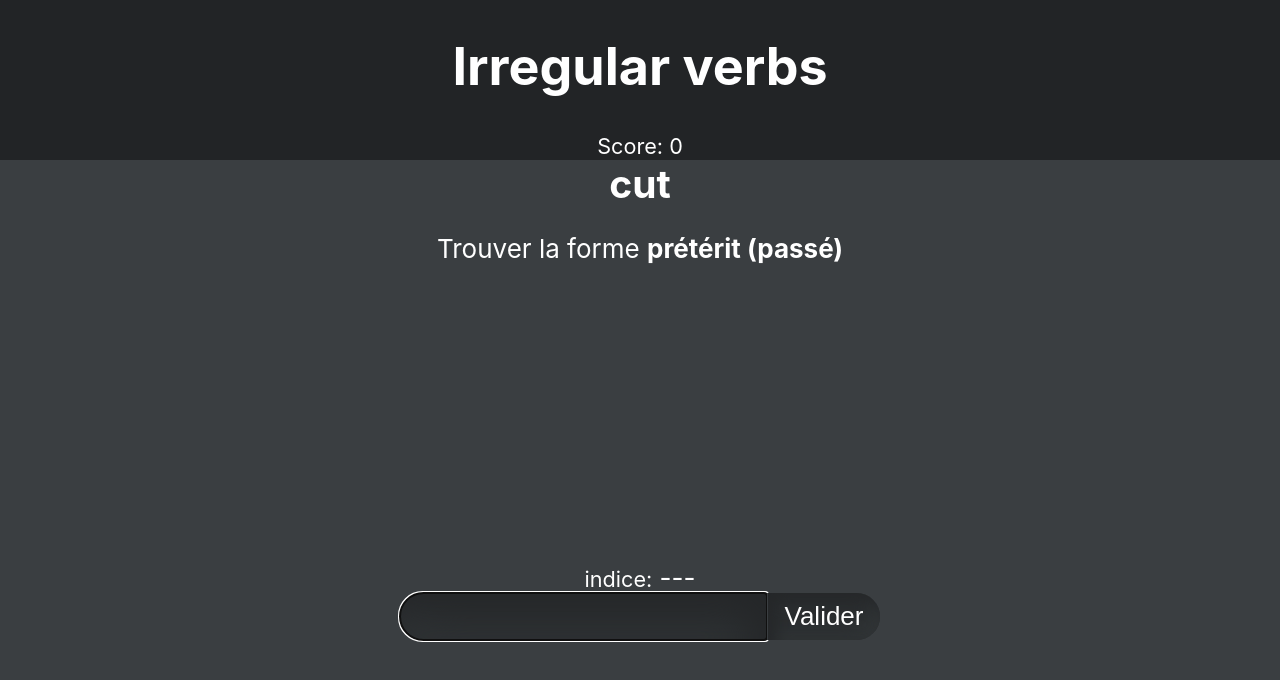
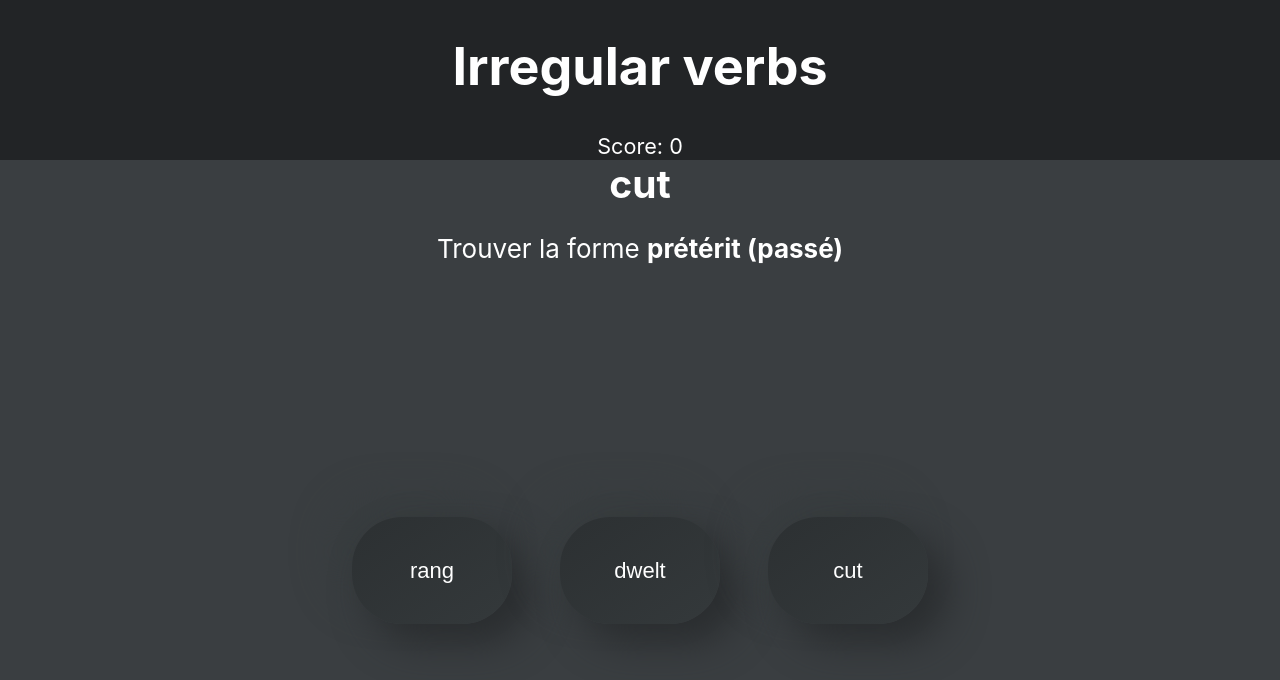
Before and after one commit to ditiz/irregular-verbs, a React (Create React App) app: page / in a window 1280 px wide. Shown: the top 680 px of the page. Built offline with nearby package versions, Linux system fonts and the light colour scheme; the HTML template or start-up script is replaced by a standard one.

Commit message:
add WriteParticiple

```diff
--- a/src/RandomVerb/RandomVerb.tsx
+++ b/src/RandomVerb/RandomVerb.tsx
@@ -4,6 +4,7 @@ import { randNumber } from "../utils";
 import GuestFr from "../GuestFr/GuestFr";
 import GuestParticiple from "../GuestParticiple/GuestParticiple";
 import WritePast from "../WritePast/WritePast";
+import WriteParticiple from "../WriteParticiple/WriteParticiple";
 
 interface IRandomVerbProps {
   score: number;
@@ -14,25 +15,30 @@ interface IRandomVerbProps {
 function RandomVerb({ score, setScore, resetScore }: IRandomVerbProps) {
   const [reload, setReload] = useState(false);
   const [elements] = useState<JSX.Element[]>([
-    // <GuestPast
-    //   score={score}
-    //   setScore={setScore}
-    //   resetScore={resetScore}
-    //   setReload={setReload}
-    // />,
-    // <GuestParticiple
-    //   score={score}
-    //   setScore={setScore}
-    //   resetScore={resetScore}
-    //   setReload={setReload}
-    // />,
-    // <GuestFr
-    //   score={score}
-    //   setScore={setScore}
-    //   resetScore={resetScore}
-    //   setReload={setReload}
-    // />,
+    <GuestPast
+      score={score}
+      setScore={setScore}
+      resetScore={resetScore}
+      setReload={setReload}
+    />,
+    <GuestParticiple
+      score={score}
+      setScore={setScore}
+      resetScore={resetScore}
+      setReload={setReload}
+    />,
+    <GuestFr
+      score={score}
+      setScore={setScore}
+      resetScore={resetScore}
+      setReload={setReload}
+    />,
     <WritePast
+      setScore={setScore}
+      resetScore={resetScore}
+      setReload={setReload}
+    />,
+    <WriteParticiple
       setScore={setScore}
       resetScore={resetScore}
       setReload={setReload}
--- /dev/null
+++ b/src/WriteParticiple/WriteParticiple.tsx
@@ -0,0 +1,103 @@
+import React, { useState, useRef } from "react";
+import verbs from "../data/verbs.json";
+import Message from "../Message/Message";
+import { getRandomVerb, randNumber, initHint } from "../utils";
+
+interface IWriteParticiple {
+  setScore: React.Dispatch<React.SetStateAction<number>>;
+  resetScore: () => void;
+  setReload: React.Dispatch<React.SetStateAction<boolean>>;
+}
+
+function WriteParticiple({
+  setScore,
+  resetScore,
+  setReload,
+}: IWriteParticiple) {
+  const [verb, setVerb] = useState(verbs[getRandomVerb()]);
+  const [messageStatus, setMessageStatus] = useState<
+    "truth" | "wrong" | "ignore"
+  >("ignore");
+  const [inputValue, setInputValue] = useState("");
+  const [hint, setHint] = useState<string>(initHint(verb.participle));
+
+  const refInput = useRef(null);
+
+  const truth = (trigger: boolean) => {
+    setMessageStatus("truth");
+
+    if (!trigger) {
+      setScore((s) => s + 1);
+    }
+  };
+
+  const wrong = () => {
+    setMessageStatus("wrong");
+    resetScore();
+
+    setHint((h) => {
+      console.log(h, verb.participle);
+      if (h === verb.participle) {
+        return h;
+      }
+
+      let index = randNumber(h.length);
+
+      while (h[index] !== "-") {
+        console.log("recherche");
+        index = randNumber(h.length);
+      }
+
+      return h.substr(0, index) + verb.participle[index] + h.substr(index + 1);
+    });
+  };
+
+  const next = () => {
+    const newVerb = verbs[getRandomVerb()];
+    setMessageStatus("ignore");
+    setVerb(newVerb);
+    setReload(true);
+    setHint(initHint(verb.participle));
+    setInputValue("");
+  };
+
+  const title = (
+    <span>
+      Trouver la forme <strong>prétérit (passé)</strong>
+    </span>
+  );
+
+  const handleChange = (e: React.ChangeEvent<HTMLInputElement>) =>
+    setInputValue(e.target.value);
+
+  const check = (e: React.FormEvent<HTMLFormElement>) => {
+    e.preventDefault();
+    if (inputValue === verb.participle) {
+      truth(true);
+    } else {
+      wrong();
+    }
+  };
+
+  return (
+    <div className="content">
+      <h2>{verb.base}</h2>
+      <Message title={title} status={messageStatus} next={next} />
+      <div className="hint">
+        <small>indice:</small> {hint}
+      </div>
+      <form onSubmit={check} className="response">
+        <input
+          type="text"
+          autoFocus
+          ref={refInput}
+          value={inputValue}
+          onChange={handleChange}
+        />
+        <input type="submit" value="Valider" />
+      </form>
+    </div>
+  );
+}
+
+export default WriteParticiple;
```
